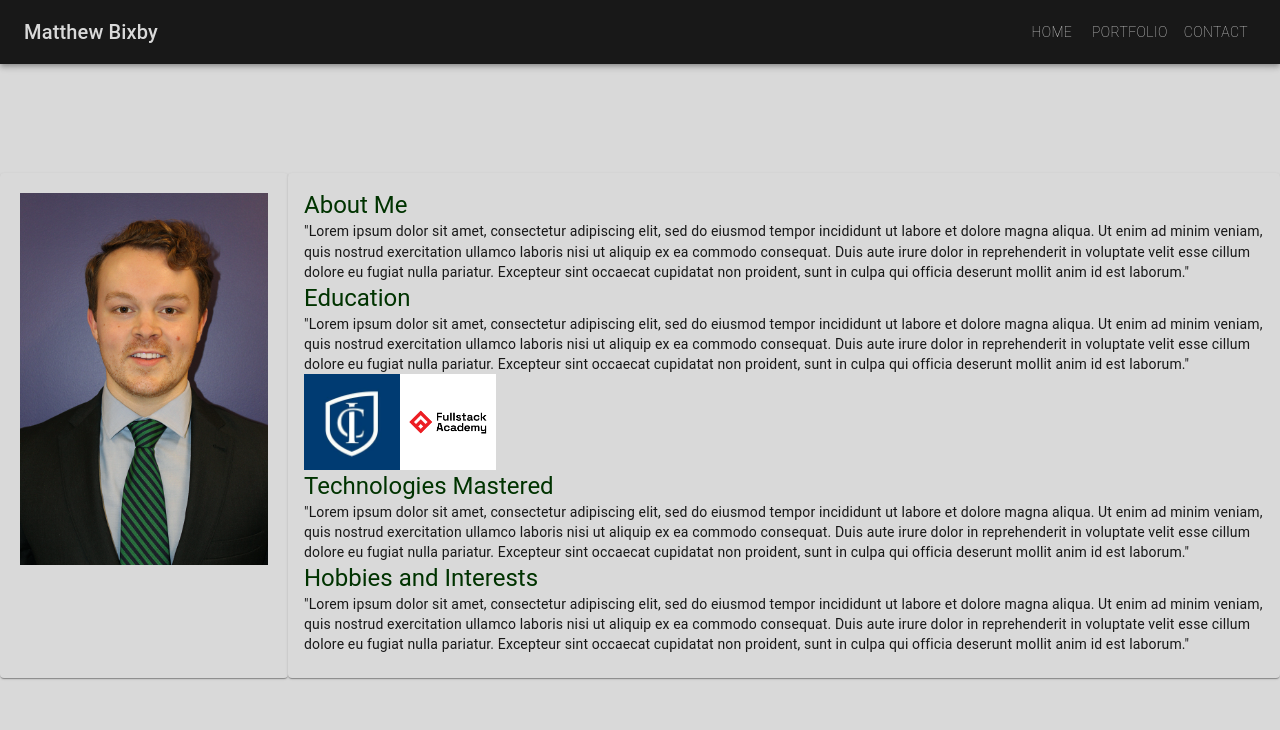
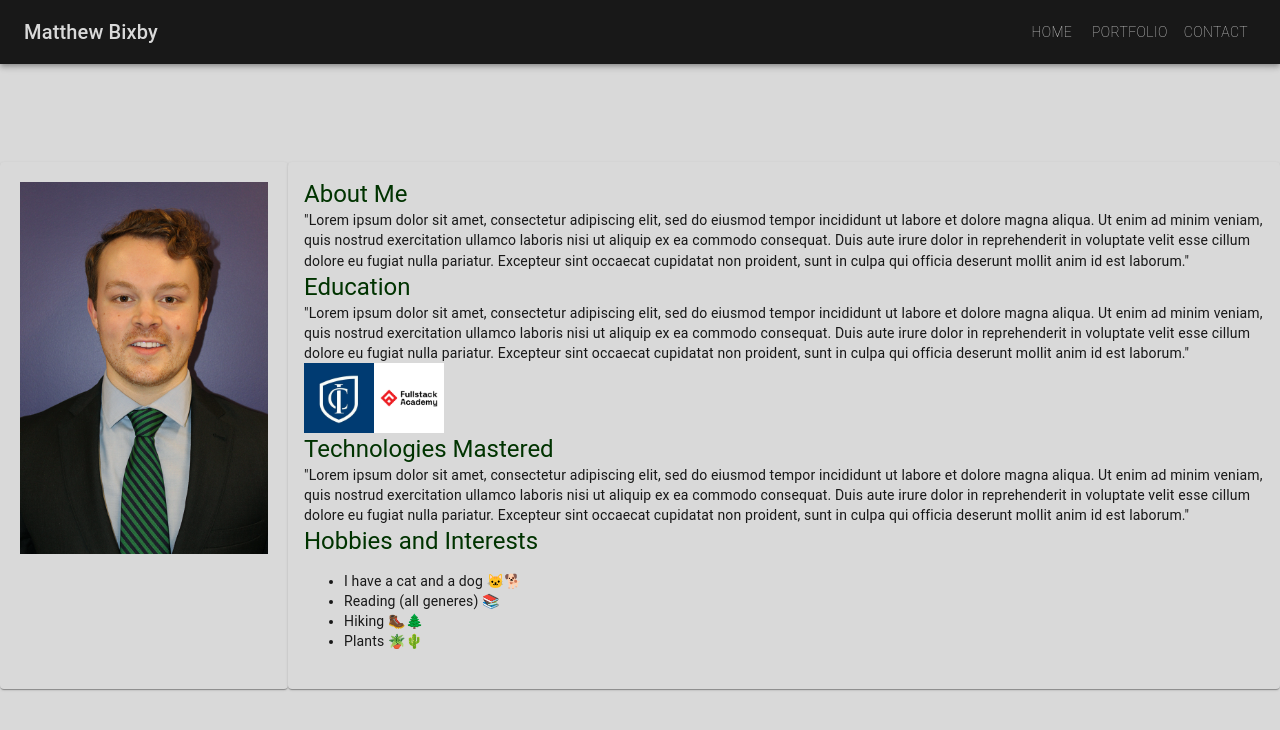
Before and after one commit to mattbixby123/bixbyPortfolio, a React (Vite) app: page / in a window 1280 px wide. Shown: the top 730 px of the page. Built offline with nearby package versions, Linux system fonts and the light colour scheme.

Commit message:
added fullstack logo and completed interests and hobbies section

```diff
--- a/src/client/components/Home.jsx
+++ b/src/client/components/Home.jsx
@@ -34,8 +34,21 @@ function Home() {
           <Typography variant="h5" color="#003300" component="div">
             Hobbies and Interests
           </Typography>
-          <Typography variant="body2" color="#181818" component="p">
-            "Lorem ipsum dolor sit amet, consectetur adipiscing elit, sed do eiusmod tempor incididunt ut labore et dolore magna aliqua. Ut enim ad minim veniam, quis nostrud exercitation ullamco laboris nisi ut aliquip ex ea commodo consequat. Duis aute irure dolor in reprehenderit in voluptate velit esse cillum dolore eu fugiat nulla pariatur. Excepteur sint occaecat cupidatat non proident, sunt in culpa qui officia deserunt mollit anim id est laborum."
+          <Typography variant="body2" color="#181818" component="div">
+              <ul>
+                <li>
+                I have a cat and a dog 🐱🐕
+                </li>
+                <li>
+                Reading (all generes) 📚
+                </li>
+                <li>
+                Hiking 🥾🌲
+                </li>
+                <li>
+                Plants 🪴🌵
+                </li>
+              </ul>
           </Typography>
         </CardContent>
       </Paper>
--- a/src/client/style.css
+++ b/src/client/style.css
@@ -83,6 +83,6 @@ button:focus-visible {
 }
 
 .logo-image {
-  width: 96px;
-  height: 96px;
+  width: 70px;
+  height: 70px;
 }
```
